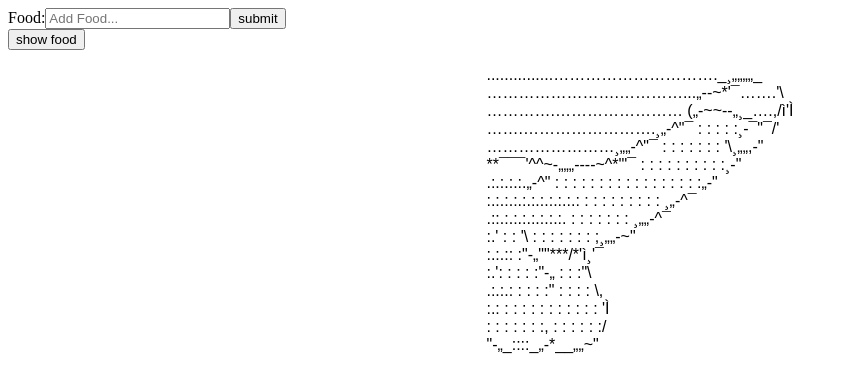
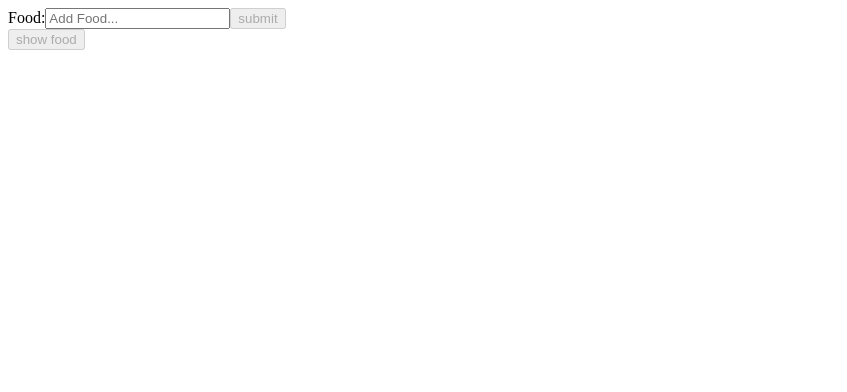
Before and after one commit to Maslup93/foodsList, a React (Create React App) app: page / in a window 1280 px wide. Shown: the top 392 px of the page, without its empty margins (0-847 px from the left). Built offline with nearby package versions, Linux system fonts and the light colour scheme.

Commit message:
se agrego disabled validations a los botones, se modifico el filter por id (en vez de por name), se arreglaron bugs

```diff
--- a/src/App.jsx
+++ b/src/App.jsx
@@ -2,13 +2,12 @@ import React, { Component } from 'react';
 import { v4 as uuidv4 } from 'uuid';
 import Foods from './Components/Foods';
 import AddFoods from './Components/AddFoods';
-import Pistolete from './Components/Pistolete';
 
 class App extends Component {
   constructor(props) {
     super(props);
     this.state = {
-      foods: [{ id: uuidv4(), name: null }],
+      foods: [],
       showFood: false,
     };
   }
@@ -28,16 +27,17 @@ class App extends Component {
   };
 
   //TO DELETE FOOD
-  deleteFoodHandler = (name) => {
-    const updatedFoods = this.state.foods.filter((food) => food.name !== name);
+  deleteFoodHandler = (id) => {
+    const updatedFoods = this.state.foods.filter((food) => food.id !== id);
     this.setState({ foods: updatedFoods });
   };
 
   //TO ADD FOOD
-  addFoodHandler = (food) => {
-    let foods = [...this.state.foods, food];
+  addFoodHandler = (foodName) => {
+    const newFood = { name: foodName, id: uuidv4() };
+    const newFoods = [...this.state.foods, newFood];
     this.setState({
-      foods: foods,
+      foods: newFoods,
     });
   };
 
@@ -49,11 +49,8 @@ class App extends Component {
           {this.state.foods.map((foodPito) => {
             return (
               <Foods
-                click={() => this.deleteFoodHandler(foodPito.name)}
+                click={() => this.deleteFoodHandler(foodPito.id)}
                 pasta={foodPito.name}
-                pescado={foodPito.name}
-                carne={foodPito.name}
-                aves={foodPito.name}
                 key={foodPito.id}
               />
             );
@@ -64,9 +61,10 @@ class App extends Component {
     return (
       <div>
         <AddFoods addFood={this.addFoodHandler} />
-        <button onClick={this.toggleFoodHandler}>show food</button>
+        <button disabled={this.state.foods.length < 1} onClick={this.toggleFoodHandler}>
+          show food
+        </button>
         {foods}
-        <Pistolete />
       </div>
     );
   }
--- a/src/Components/AddFoods.jsx
+++ b/src/Components/AddFoods.jsx
@@ -5,7 +5,7 @@ class AddFoods extends Component {
   constructor(props) {
     super(props);
     this.state = {
-      name: null,
+      name: '',
     };
   }
 
@@ -17,7 +17,7 @@ class AddFoods extends Component {
 
   handleSubmit = (event) => {
     event.preventDefault();
-    this.props.addFood(this.state);
+    this.props.addFood(this.state.name);
   };
   render() {
     return (
@@ -25,7 +25,7 @@ class AddFoods extends Component {
         <form onSubmit={this.handleSubmit}>
           <label htmlFor="name">Food:</label>
           <input type="text" id="name" onChange={this.handleChange} placeholder="Add Food..." />
-          <button>submit</button>
+          <button disabled={this.state.name.length < 1}>submit</button>
         </form>
       </div>
     );
--- a/src/Components/Foods.jsx
+++ b/src/Components/Foods.jsx
@@ -13,8 +13,11 @@ class Foods extends Component {
 }
 
 Foods.propTypes = {
-  pasta: PropTypes.string.isRequired,
-  click: PropTypes.func.isRequired,
+  pasta: PropTypes.string,
+};
+
+Foods.defaultProps = {
+  pasta: null,
 };
 
 export default Foods;
--- a/src/Components/Pistolete.jsx
+++ /dev/null
@@ -1,47 +0,0 @@
-import React from 'react';
-
-const Pistolete = () => {
-  return (
-    <div style={{ display: 'flex', justifyContent: 'center' }}>
-      <p
-        style={{
-          textAlign: 'justify',
-          font: 'normal normal 16px Arial, Tahoma, Helvetica, FreeSans, sans-serif',
-        }}
-      >
-        ...............…………………………._¸„„„„_
-        <br />
-        …………………….…………...„--~*'¯…….'\
-        <br />
-        ………….…………………… („-~~--„¸_….,/ì'Ì
-        <br />
-        …….…………………….¸„-^"¯ : : : : :¸-¯"¯/'
-        <br />
-        ……………………¸„„-^"¯ : : : : : : : '\¸„„,-"
-        <br />
-        **¯¯¯'^^~-„„„----~^*'"¯ : : : : : : : : : :¸-"
-        <br />
-        .:.:.:.:.„-^" : : : : : : : : : : : : : : : : :„-"
-        <br />
-        :.:.:.:.:.:.:.:.:.:.: : : : : : : : : : ¸„-^¯
-        <br />
-        .::.:.:.:.:.:.:.:. : : : : : : : ¸„„-^¯
-        <br />
-        :.' : : '\ : : : : : : : ;¸„„-~"
-        <br />
-        :.:.:: :"-„""***/*'ì¸'¯
-        <br />
-        :.': : : : :"-„ : : :"\
-        <br />
-        .:.:.: : : : :" : : : : \,
-        <br />
-        :.: : : : : : : : : : : : 'Ì
-        <br />: : : : : : :, : : : : : :/
-        <br />
-        "-„_::::_„-*__„„~"
-      </p>
-    </div>
-  );
-};
-
-export default Pistolete;
```
Also changed, not shown: src/Components/AddFood.jsx (deleted, +0 -41 lines).
